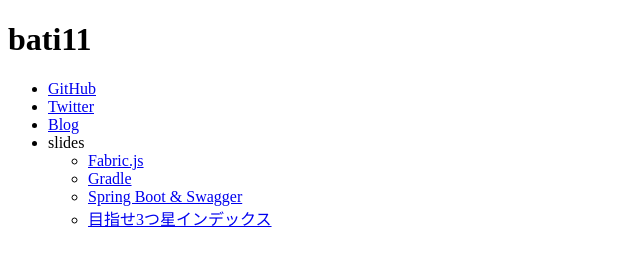
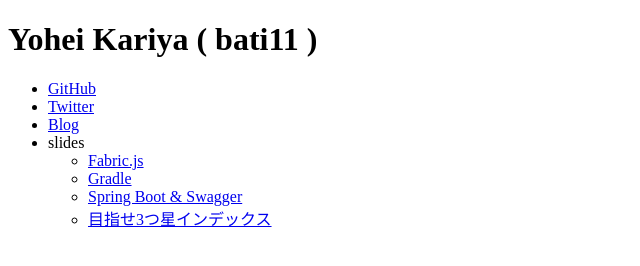
Before and after one commit to kariyayo/kariyayo.github.io, a plain HTML site: page index.html in a window 1280 px wide. Shown: the whole page, without its empty margins (0-640 px from the left). Drawn offline with Linux system fonts and the light colour scheme.

Commit message:
Modify the title

```diff
--- a/index.html
+++ b/index.html
@@ -3,10 +3,10 @@
 <head>
   <meta charset="UTF-8">
   <meta name="viewport" content="width=device-width">
-  <title>bati11</title>
+  <title>Yohei Kaiya( bati11 )</title>
 </head>
 <body>
-  <h1>bati11</h1>
+  <h1>Yohei Kariya ( bati11 )</h1>
   <ul>
     <li><a href="https://github.com/bati11">GitHub</a></li>
     <li><a href="https://twitter.com/bati11_">Twitter</a></li>
```
